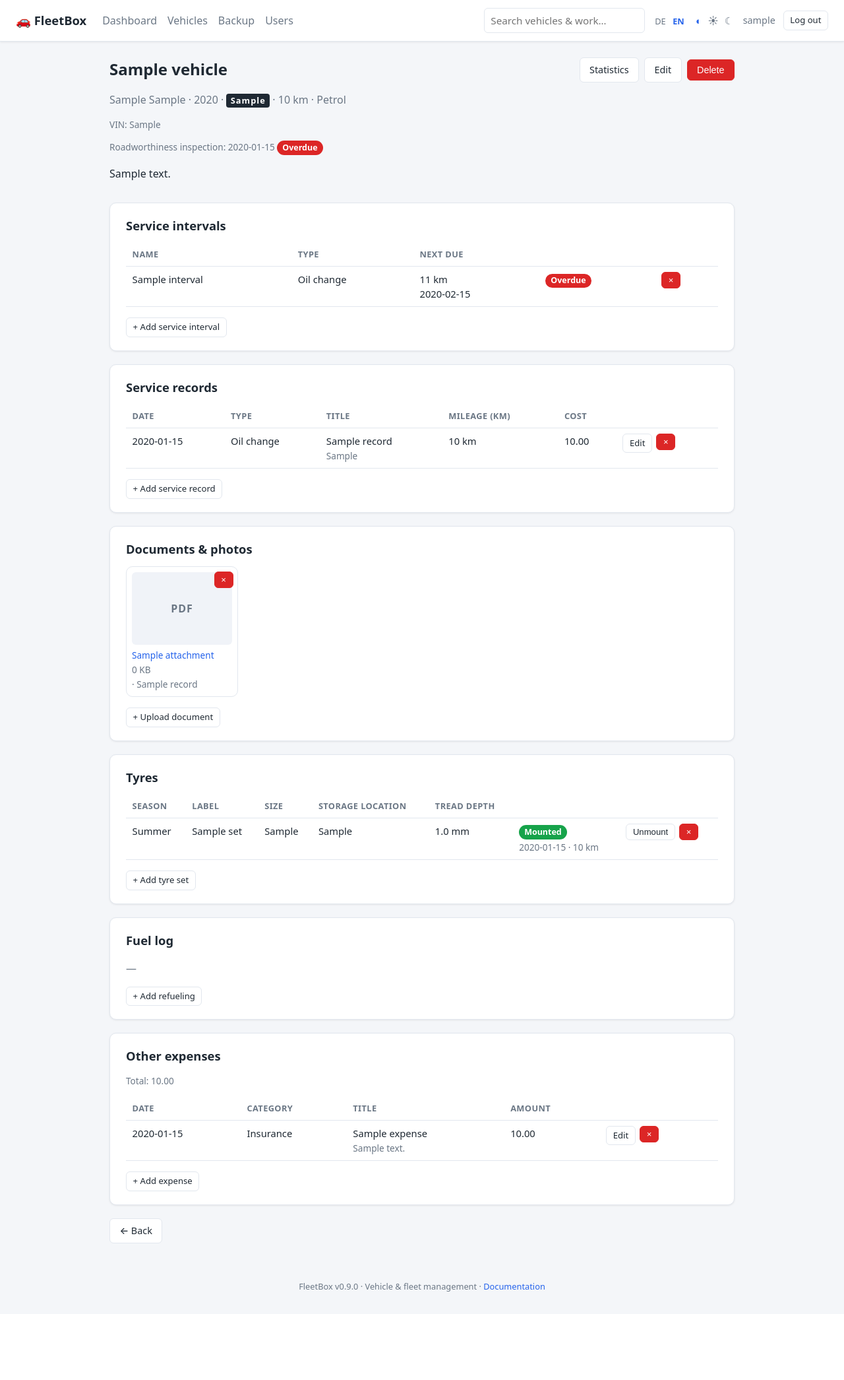
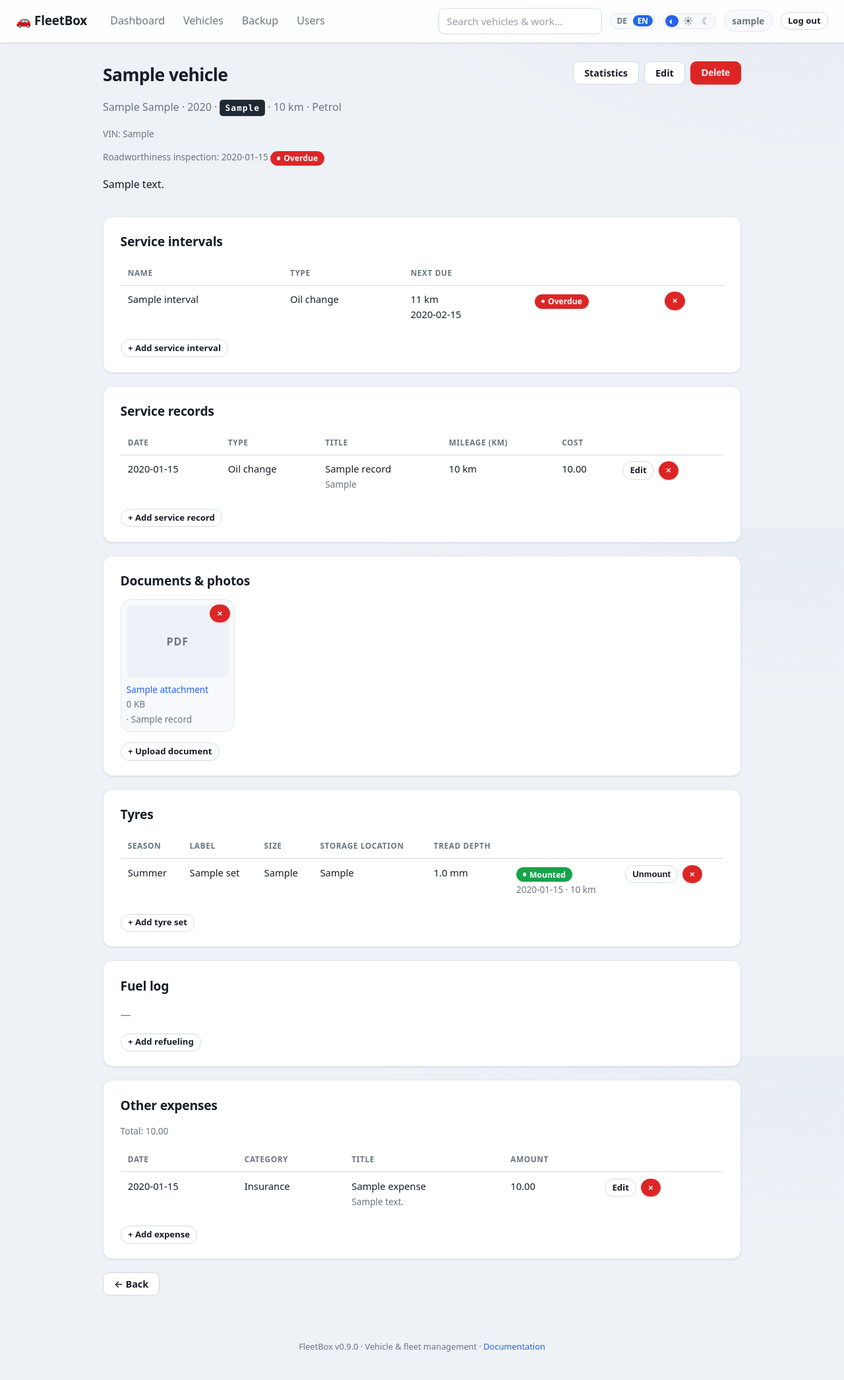
Before and after one commit to skyhell/fleetbox, a FastAPI app: page /vehicles/1 in a window 1280 px wide. Shown: the whole page at 66% size. Before the commit the page ends 1957 px from the top, so only its background shows below. Run offline with FastAPI, Linux system fonts and the light colour scheme; the visitor is signed in with stand-in values (Sample User, id 1); tables that the repository leaves empty hold one stand-in row (values such as "Sample post").

Commit message:
style: modern visual refresh of the web UI
Refines the look across all pages — colour tokens, shadows, a sticky
translucent top bar with pill navigation, card hover elevation, zebra
tables, pill status badges, softer focus rings and empty states. Done
almost entirely in style.css (plus a single `empty` class on the vehicle
list empty-state card); no markup logic, form fields, CSRF tokens,
data-confirm hooks, JS or i18n strings changed. Light/dark/auto themes
all still work; CSP stays clean (no inline styles/scripts). 83 tests pass.

Co-Authored-By: Claude Opus 4.8 <noreply@anthropic.com>

```diff
--- a/app/static/css/style.css
+++ b/app/static/css/style.css
@@ -1,20 +1,33 @@
 :root {
-  --bg: #f4f6f9;
+  /* Surfaces & text */
+  --bg: #eef1f6;
+  --bg-accent: #e6ebf3;
   --surface: #ffffff;
-  --border: #e2e7ee;
-  --text: #1f2933;
-  --muted: #6b7785;
+  --surface-2: #f7f9fc;
+  --border: #e3e8f0;
+  --border-strong: #d2dae6;
+  --text: #161d27;
+  --muted: #69757f;
+  /* Brand & status */
   --primary: #2563eb;
   --primary-dark: #1d4ed8;
+  --primary-soft: rgba(37, 99, 235, 0.10);
   --danger: #dc2626;
+  --danger-dark: #b91c1c;
   --ok: #16a34a;
   --due: #d97706;
   --overdue: #dc2626;
-  --radius: 10px;
-  --shadow: 0 1px 3px rgba(0, 0, 0, 0.08);
-  --hover: #f0f3f8;
+  /* Shape & depth */
+  --radius: 14px;
+  --radius-sm: 9px;
+  --radius-pill: 999px;
+  --shadow: 0 1px 2px rgba(16, 24, 40, 0.04), 0 1px 3px rgba(16, 24, 40, 0.06);
+  --shadow-md: 0 4px 12px rgba(16, 24, 40, 0.08), 0 2px 4px rgba(16, 24, 40, 0.05);
+  --ring: 0 0 0 3px var(--primary-soft);
+  --hover: #f1f4f9;
   --input-bg: #ffffff;
-  --code-bg: #f0f3f8;
+  --code-bg: #eef2f8;
+  --plate-bg: #1f2933;
   --alert-error-bg: #fef2f2; --alert-error-fg: #991b1b; --alert-error-bd: #fecaca;
   --alert-ok-bg: #f0fdf4; --alert-ok-fg: #166534; --alert-ok-bd: #bbf7d0;
 }
@@ -67,13 +94,20 @@
 body {
   margin: 0;
   font-family: system-ui, -apple-system, "Segoe UI", Roboto, sans-serif;
-  background: var(--bg);
+  background:
+    radial-gradient(1200px 600px at 100% -10%, var(--bg-accent), transparent 60%),
+    var(--bg);
+  background-attachment: fixed;
   color: var(--text);
-  line-height: 1.5;
+  line-height: 1.55;
+  -webkit-font-smoothing: antialiased;
+  text-rendering: optimizeLegibility;
 }
 
 a { color: var(--primary); text-decoration: none; }
 a:hover { text-decoration: underline; }
+
+::selection { background: var(--primary-soft); }
 
 /* Topbar */
 .topbar {
@@ -82,8 +116,14 @@ a:hover { text-decoration: underline; }
   gap: 1.5rem;
   padding: 0.75rem 1.5rem;
   background: var(--surface);
+  background: color-mix(in srgb, var(--surface) 88%, transparent);
+  backdrop-filter: saturate(1.4) blur(10px);
+  -webkit-backdrop-filter: saturate(1.4) blur(10px);
   border-bottom: 1px solid var(--border);
   box-shadow: var(--shadow);
+  position: sticky;
+  top: 0;
+  z-index: 50;
 }
 /* Respect the iOS notch / status bar in installed (standalone) mode. The
    env() values are 0 on every other platform, so max() keeps the normal
@@ -93,22 +133,61 @@ a:hover { text-decoration: underline; }
   padding-left: max(1.5rem, env(safe-area-inset-left));
   padding-right: max(1.5rem, env(safe-area-inset-right));
 }
-.brand { font-weight: 700; font-size: 1.15rem; color: var(--text); }
+.brand { font-weight: 800; font-size: 1.18rem; color: var(--text); letter-spacing: -0.01em; }
 .brand:hover { text-decoration: none; }
-.mainnav { display: flex; gap: 1rem; }
-.mainnav a { color: var(--muted); font-weight: 500; }
-.mainnav a:hover { color: var(--text); text-decoration: none; }
+.mainnav { display: flex; gap: 0.35rem; }
+.mainnav a {
+  color: var(--muted);
+  font-weight: 500;
+  padding: 0.35rem 0.7rem;
+  border-radius: var(--radius-pill);
+  transition: background 0.15s ease, color 0.15s ease;
+}
+.mainnav a:hover { color: var(--text); background: var(--hover); text-decoration: none; }
 .rightnav { margin-left: auto; display: flex; align-items: center; gap: 0.75rem; }
-.langswitch a { color: var(--muted); font-size: 0.8rem; padding: 0 0.2rem; }
-.langswitch a.active { color: var(--primary); font-weight: 700; }
-.themeswitch a { color: var(--muted); font-size: 0.95rem; padding: 0 0.15rem; text-decoration: none; }
+.langswitch, .themeswitch {
+  display: inline-flex;
+  align-items: center;
+  gap: 0.1rem;
+  padding: 0.15rem;
+  background: var(--surface-2);
+  border: 1px solid var(--border);
+  border-radius: var(--radius-pill);
+}
+.langswitch a {
+  color: var(--muted);
+  font-size: 0.74rem;
+  font-weight: 600;
+  padding: 0.15rem 0.45rem;
+  border-radius: var(--radius-pill);
+  line-height: 1;
+}
+.langswitch a:hover { text-decoration: none; color: var(--text); }
+.langswitch a.active { color: #fff; background: var(--primary); }
+.themeswitch a {
+  color: var(--muted);
+  font-size: 0.9rem;
+  padding: 0.1rem 0.35rem;
+  border-radius: var(--radius-pill);
+  text-decoration: none;
+  line-height: 1;
+}
 .themeswitch a:hover { color: var(--text); }
-.themeswitch a.active { color: var(--primary); }
-.userchip { font-size: 0.9rem; color: var(--muted); }
+.themeswitch a.active { color: #fff; background: var(--primary); }
+.userchip {
+  font-size: 0.85rem;
+  font-weight: 600;
+  color: var(--muted);
+  padding: 0.3rem 0.7rem;
+  border-radius: var(--radius-pill);
+  background: var(--surface-2);
+  border: 1px solid var(--border);
+}
+.userchip:hover { color: var(--text); text-decoration: none; border-color: var(--border-strong); }
 
 .container {
-  max-width: 980px;
-  margin: 1.5rem auto;
+  max-width: 1000px;
+  margin: 1.75rem auto;
   padding: 0 max(1rem, env(safe-area-inset-left)) 0 max(1rem, env(safe-area-inset-right));
 }
 
@@ -116,8 +195,8 @@ a:hover { text-decoration: underline; }
   text-align: center;
   color: var(--muted);
   font-size: 0.8rem;
-  padding: 2rem 1rem;
-  padding-bottom: max(2rem, env(safe-area-inset-bottom));
+  padding: 2.5rem 1rem;
+  padding-bottom: max(2.5rem, env(safe-area-inset-bottom));
 }
 
 /* Cards & layout */
@@ -126,110 +205,178 @@ a:hover { text-decoration: underline; }
   border: 1px solid var(--border);
   border-radius: var(--radius);
   box-shadow: var(--shadow);
-  padding: 1.25rem 1.5rem;
+  padding: 1.4rem 1.6rem;
   margin-bottom: 1.25rem;
 }
-.card.narrow { max-width: 460px; margin-left: auto; margin-right: auto; }
+.card.narrow { max-width: 480px; margin-left: auto; margin-right: auto; }
+.card.empty { text-align: center; padding: 2.5rem 1.5rem; border-style: dashed; background: var(--surface-2); }
 .grid { display: grid; grid-template-columns: repeat(auto-fill, minmax(220px, 1fr)); gap: 1rem; margin-bottom: 1.25rem; }
 
-.page-head { display: flex; justify-content: space-between; align-items: flex-start; gap: 1rem; margin-bottom: 1rem; }
+.page-head { display: flex; justify-content: space-between; align-items: flex-start; gap: 1rem; margin-bottom: 1.25rem; }
 .head-actions { display: flex; gap: 0.5rem; align-items: center; }
 
-h1 { font-size: 1.5rem; margin: 0 0 0.25rem; }
-h2 { font-size: 1.15rem; margin: 0 0 0.75rem; }
-h3 { margin: 0 0 0.25rem; }
+h1 { font-size: 1.65rem; margin: 0 0 0.25rem; letter-spacing: -0.02em; font-weight: 750; }
+h2 { font-size: 1.2rem; margin: 0 0 0.85rem; letter-spacing: -0.01em; font-weight: 700; }
+h3 { margin: 0 0 0.25rem; font-size: 1.05rem; font-weight: 650; letter-spacing: -0.01em; }
 
 .muted { color: var(--muted); }
 .small { font-size: 0.85rem; }
 .req { color: var(--danger); }
 
 /* Stats */
-.stat { display: flex; flex-direction: column; align-items: center; text-align: center; }
-.stat-value { font-size: 2rem; font-weight: 700; color: var(--primary); }
-.stat-label { color: var(--muted); font-size: 0.9rem; }
+.stat { display: flex; flex-direction: column; align-items: center; text-align: center; gap: 0.2rem; }
+.stat-value {
+  font-size: 2.1rem;
+  font-weight: 800;
+  letter-spacing: -0.03em;
+  line-height: 1.1;
+  background: linear-gradient(180deg, var(--primary), var(--primary-dark));
+  -webkit-background-clip: text;
+  background-clip: text;
+  color: transparent;
+}
+.stat-label { color: var(--muted); font-size: 0.88rem; font-weight: 500; }
+.card.stat { transition: transform 0.15s ease, box-shadow 0.15s ease, border-color 0.15s ease; }
+.card.stat:hover { transform: translateY(-2px); box-shadow: var(--shadow-md); border-color: var(--border-strong); }
 
 /* Vehicle cards */
-.vehicle-card { display: block; color: var(--text); }
-.vehicle-card:hover { border-color: var(--primary); text-decoration: none; }
+.vehicle-card {
+  display: block;
+  color: var(--text);
+  transition: transform 0.15s ease, box-shadow 0.15s ease, border-color 0.15s ease;
+}
+.vehicle-card:hover {
+  border-color: var(--primary);
+  box-shadow: var(--shadow-md);
+  transform: translateY(-2px);
+  text-decoration: none;
+}
 .plate {
   display: inline-block;
-  background: #1f2933;
+  background: var(--plate-bg);
   color: #fff;
   font-weight: 700;
   letter-spacing: 1px;
-  padding: 0.05rem 0.4rem;
-  border-radius: 4px;
+  padding: 0.1rem 0.45rem;
+  border-radius: 5px;
+  border: 1px solid rgba(255, 255, 255, 0.12);
   font-size: 0.8rem;
+  font-family: ui-monospace, "SFMono-Regular", "Cascadia Code", Consolas, monospace;
 }
 
 /* Tables */
 .table { width: 100%; border-collapse: collapse; font-size: 0.92rem; }
-.table th, .table td { text-align: left; padding: 0.5rem 0.6rem; border-bottom: 1px solid var(--border); vertical-align: top; }
-.table th { color: var(--muted); font-weight: 600; font-size: 0.8rem; text-transform: uppercase; letter-spacing: 0.03em; }
+.table th, .table td { text-align: left; padding: 0.6rem 0.7rem; border-bottom: 1px solid var(--border); vertical-align: top; }
+.table th {
+  color: var(--muted);
+  font-weight: 600;
+  font-size: 0.74rem;
+  text-transform: uppercase;
+  letter-spacing: 0.05em;
+  border-bottom: 1px solid var(--border-strong);
+}
+.table tbody tr { transition: background 0.12s ease; }
+.table tbody tr:nth-child(even) { background: var(--surface-2); }
+.table tbody tr:hover { background: var(--hover); }
+.table tbody tr:last-child td { border-bottom: none; }
 .row-actions { display: flex; gap: 0.4rem; }
 
 /* Badges */
-.badge { display: inline-block; padding: 0.1rem 0.5rem; border-radius: 999px; font-size: 0.78rem; font-weight: 600; color: #fff; }
+.badge {
+  display: inline-flex;
+  align-items: center;
+  gap: 0.3rem;
+  padding: 0.15rem 0.6rem;
+  border-radius: var(--radius-pill);
+  font-size: 0.76rem;
+  font-weight: 600;
+  line-height: 1.4;
+  color: #fff;
+}
+.badge::before {
+  content: "";
+  width: 0.45em;
+  height: 0.45em;
+  border-radius: 50%;
+  background: currentColor;
+  opacity: 0.9;
+}
 .badge-ok { background: var(--ok); }
 .badge-due_soon { background: var(--due); }
 .badge-overdue { background: var(--overdue); }
 .badge-unknown { background: var(--muted); }
 
 /* Forms */
-label { display: block; margin-bottom: 0.85rem; font-size: 0.9rem; font-weight: 500; }
-label.checkbox { display: flex; align-items: center; gap: 0.4rem; font-weight: 400; }
+label { display: block; margin-bottom: 0.9rem; font-size: 0.88rem; font-weight: 600; color: var(--text); }
+label.checkbox { display: flex; align-items: center; gap: 0.45rem; font-weight: 400; }
 input[type="text"], input[type="email"], input[type="password"], input[type="number"],
 input[type="date"], select, textarea {
   width: 100%;
-  margin-top: 0.25rem;
-  padding: 0.5rem 0.6rem;
-  border: 1px solid var(--border);
-  border-radius: 6px;
+  margin-top: 0.3rem;
+  padding: 0.55rem 0.7rem;
+  border: 1px solid var(--border-strong);
+  border-radius: var(--radius-sm);
   font-size: 0.95rem;
   font-family: inherit;
+  font-weight: 400;
   background: var(--input-bg);
   color: var(--text);
+  transition: border-color 0.15s ease, box-shadow 0.15s ease;
 }
-label.checkbox input { width: auto; margin-top: 0; }
-input:focus, select:focus, textarea:focus { outline: 2px solid var(--primary); border-color: var(--primary); }
-.form-row { display: grid; grid-template-columns: 1fr 1fr; gap: 0.75rem; }
+input::placeholder, textarea::placeholder { color: var(--muted); opacity: 0.7; }
+label.checkbox input { width: auto; margin-top: 0; accent-color: var(--primary); }
+input:focus, select:focus, textarea:focus {
+  outline: none;
+  border-color: var(--primary);
+  box-shadow: var(--ring);
+}
+.form-row { display: grid; grid-template-columns: 1fr 1fr; gap: 0.85rem; }
 .form-actions { display: flex; gap: 0.5rem; margin-top: 0.5rem; }
-.inline-form { margin-top: 1rem; padding-top: 1rem; border-top: 1px dashed var(--border); }
+.inline-form { margin-top: 1rem; padding-top: 1rem; border-top: 1px dashed var(--border-strong); }
 .adder { margin-top: 1rem; }
 .adder > summary { display: inline-block; cursor: pointer; list-style: none; }
 .adder > summary::-webkit-details-marker { display: none; }
+.adder[open] > summary { margin-bottom: 0.25rem; }
 
 /* Buttons */
 .btn {
-  display: inline-block;
-  padding: 0.45rem 0.9rem;
-  border: 1px solid var(--border);
-  border-radius: 6px;
+  display: inline-flex;
+  align-items: center;
+  justify-content: center;
+  gap: 0.35rem;
+  padding: 0.5rem 1rem;
+  border: 1px solid var(--border-strong);
+  border-radius: var(--radius-sm);
   background: var(--surface);
   color: var(--text);
   font-size: 0.9rem;
-  font-weight: 500;
+  font-weight: 600;
   cursor: pointer;
   text-align: center;
+  line-height: 1.2;
+  transition: background 0.15s ease, border-color 0.15s ease, box-shadow 0.15s ease, transform 0.05s ease;
 }
-.btn:hover { background: var(--hover); text-decoration: none; }
-.btn-sm { padding: 0.25rem 0.6rem; font-size: 0.82rem; }
-.btn-primary { background: var(--primary); border-color: var(--primary); color: #fff; }
-.btn-primary:hover { background: var(--primary-dark); }
-.btn-danger { background: var(--danger); border-color: var(--danger); color: #fff; }
-.btn-danger:hover { background: #b91c1c; }
+.btn:hover { background: var(--hover); border-color: var(--border-strong); text-decoration: none; }
+.btn:active { transform: translateY(1px); }
+.btn:focus-visible { outline: none; box-shadow: var(--ring); }
+.btn-sm { padding: 0.3rem 0.65rem; font-size: 0.82rem; border-radius: var(--radius-pill); }
+.btn-primary { background: var(--primary); border-color: var(--primary); color: #fff; box-shadow: 0 1px 2px rgba(37, 99, 235, 0.25); }
+.btn-primary:hover { background: var(--primary-dark); border-color: var(--primary-dark); }
+.btn-danger { background: var(--danger); border-color: var(--danger); color: #fff; box-shadow: 0 1px 2px rgba(220, 38, 38, 0.25); }
+.btn-danger:hover { background: var(--danger-dark); border-color: var(--danger-dark); }
 form { display: inline; }
 .card form, .inline-form { display: block; }
 
 /* Alerts */
-.alert { padding: 0.6rem 0.9rem; border-radius: 6px; margin-bottom: 1rem; font-size: 0.9rem; }
+.alert { padding: 0.7rem 1rem; border-radius: var(--radius-sm); margin-bottom: 1rem; font-size: 0.9rem; font-weight: 500; }
 .alert-error { background: var(--alert-error-bg); color: var(--alert-error-fg); border: 1px solid var(--alert-error-bd); }
 .alert-success { background: var(--alert-ok-bg); color: var(--alert-ok-fg); border: 1px solid var(--alert-ok-bd); }
 
 /* Attachments */
 .attachments { list-style: none; padding: 0; margin: 0; display: grid; grid-template-columns: repeat(auto-fill, minmax(150px, 1fr)); gap: 0.75rem; }
-.attachment { border: 1px solid var(--border); border-radius: var(--radius); padding: 0.5rem; display: flex; flex-direction: column; gap: 0.4rem; position: relative; }
-.attachment-preview { display: flex; align-items: center; justify-content: center; height: 110px; background: var(--code-bg); border-radius: 6px; overflow: hidden; }
+.attachment { border: 1px solid var(--border); border-radius: var(--radius); padding: 0.5rem; display: flex; flex-direction: column; gap: 0.4rem; position: relative; background: var(--surface-2); transition: border-color 0.15s ease, box-shadow 0.15s ease; }
+.attachment:hover { border-color: var(--border-strong); box-shadow: var(--shadow); }
+.attachment-preview { display: flex; align-items: center; justify-content: center; height: 110px; background: var(--code-bg); border-radius: var(--radius-sm); overflow: hidden; }
 .attachment-preview img { width: 100%; height: 100%; object-fit: cover; }
 .attachment-icon { font-weight: 700; color: var(--muted); letter-spacing: 1px; }
 .attachment-meta { display: flex; flex-direction: column; gap: 0.1rem; font-size: 0.85rem; word-break: break-word; }
@@ -237,16 +384,17 @@ form { display: inline; }
 .attachment .star { background: none; border: none; cursor: pointer; padding: 0; color: var(--muted); font-size: 1rem; display: inline-flex; align-items: center; gap: 0.25rem; }
 .attachment .star .small { font-size: 0.78rem; }
 .attachment .star.is-primary { color: var(--due); }
-.vehicle-hero { width: 100%; max-width: 320px; aspect-ratio: 16 / 10; object-fit: cover; border-radius: var(--radius); margin-bottom: 0.75rem; }
-.vehicle-thumb { width: 100%; aspect-ratio: 16 / 10; object-fit: cover; border-radius: 6px; margin-bottom: 0.5rem; }
-input[type="file"] { width: 100%; margin-top: 0.25rem; font-size: 0.9rem; }
+.vehicle-hero { width: 100%; max-width: 320px; aspect-ratio: 16 / 10; object-fit: cover; border-radius: var(--radius); margin-bottom: 0.85rem; box-shadow: var(--shadow); }
+.vehicle-thumb { width: 100%; aspect-ratio: 16 / 10; object-fit: cover; border-radius: var(--radius-sm); margin-bottom: 0.6rem; }
+input[type="file"] { width: 100%; margin-top: 0.3rem; font-size: 0.9rem; }
 
 /* Search */
-.topsearch input { width: 180px; margin: 0; padding: 0.3rem 0.55rem; font-size: 0.85rem; border: 1px solid var(--border); border-radius: 6px; background: var(--input-bg); color: var(--text); }
-.topsearch input:focus { outline: 2px solid var(--primary); border-color: var(--primary); }
+.topsearch input { width: 180px; margin: 0; padding: 0.4rem 0.7rem; font-size: 0.85rem; border: 1px solid var(--border-strong); border-radius: var(--radius-pill); background: var(--input-bg); color: var(--text); transition: border-color 0.15s ease, box-shadow 0.15s ease; }
+.topsearch input:focus { outline: none; border-color: var(--primary); box-shadow: var(--ring); }
 .search-form { display: flex; gap: 0.5rem; align-items: center; }
 .search-form input { margin: 0; }
-input[type="search"] { width: 100%; padding: 0.5rem 0.6rem; border: 1px solid var(--border); border-radius: 6px; font-size: 0.95rem; font-family: inherit; background: var(--input-bg); color: var(--text); }
+input[type="search"] { width: 100%; padding: 0.55rem 0.7rem; border: 1px solid var(--border-strong); border-radius: var(--radius-sm); font-size: 0.95rem; font-family: inherit; background: var(--input-bg); color: var(--text); transition: border-color 0.15s ease, box-shadow 0.15s ease; }
+input[type="search"]:focus { outline: none; border-color: var(--primary); box-shadow: var(--ring); }
 
 /* Charts */
 .chart { display: block; max-width: 100%; height: auto; }
--- a/app/templates/vehicles/list.html
+++ b/app/templates/vehicles/list.html
@@ -23,6 +23,6 @@
   {% endfor %}
 </div>
 {% else %}
-<div class="card"><p class="muted">{{ t('vehicle.list.empty') }}</p></div>
+<div class="card empty"><p class="muted">{{ t('vehicle.list.empty') }}</p></div>
 {% endif %}
 {% endblock %}
```
Also changed, not shown: other parts of app/static/css/style.css (+45 -26 lines), CHANGELOG.md.
